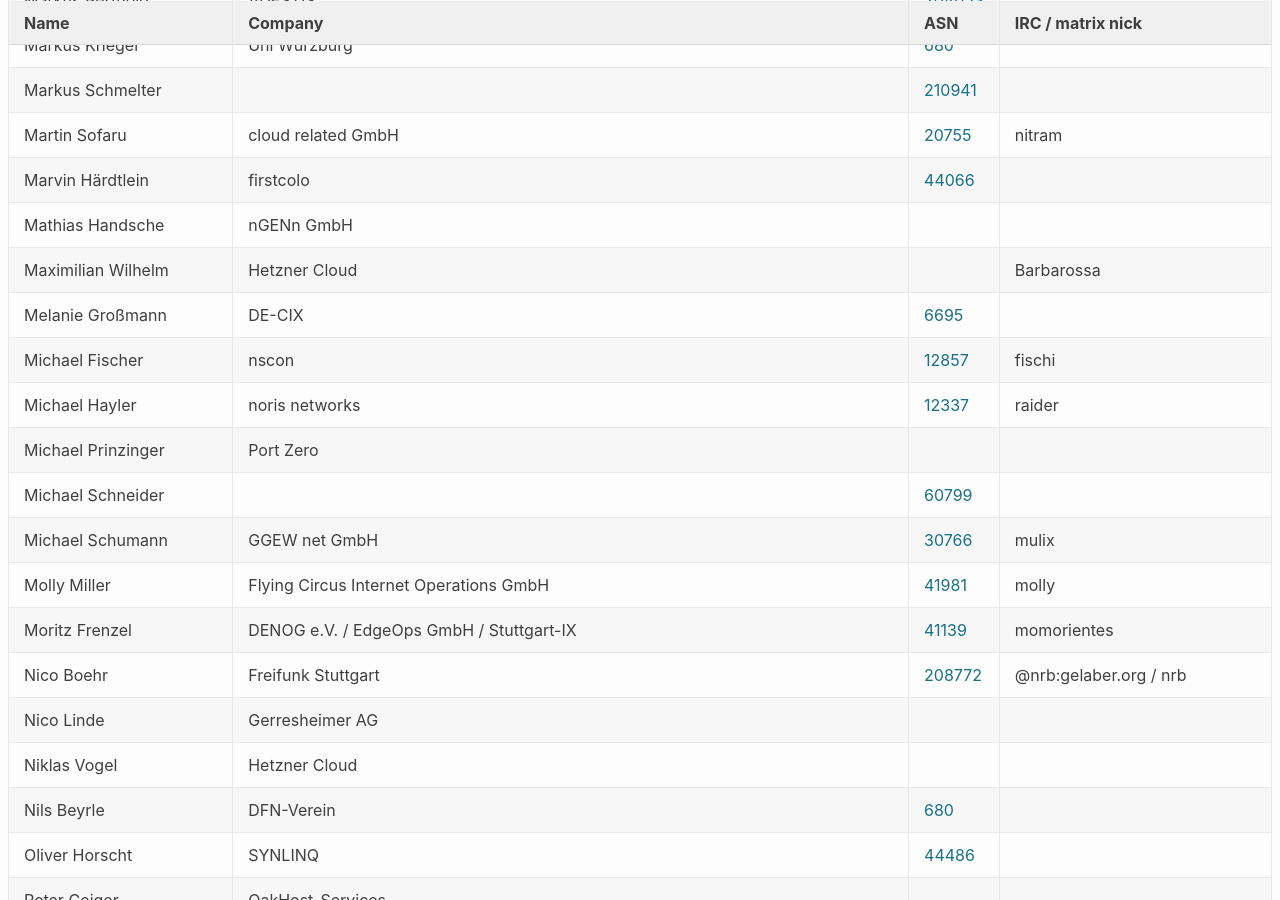
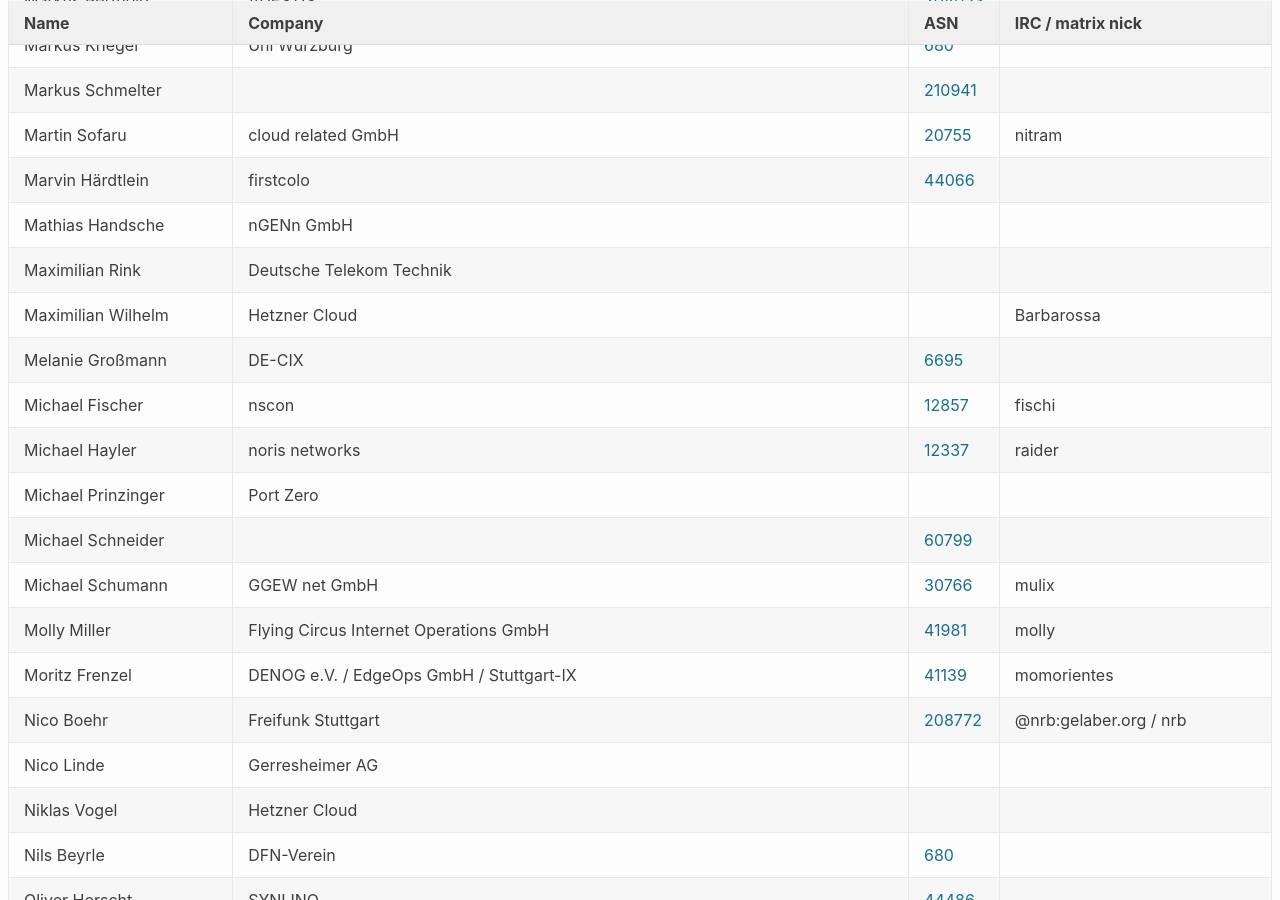
Before and after one commit to denog/pretix-attendeelist, a Jekyll site: the page built from denog17/index.markdown, in a window 1280 px wide and 900 px high, scrolled down 2788 px. Built offline with Jekyll 4.4.1, drawn with Linux system fonts in a browser that asks for light colours.

Commit message:
Latest data: Thu Jun  5 13:18:40 UTC 2025

```diff
--- a/_data/attendees_denog17_onsite.json
+++ b/_data/attendees_denog17_onsite.json
@@ -378,6 +378,12 @@
     "asn": null
   },
   {
+    "name": "Maximilian Rink",
+    "company": "Deutsche Telekom Technik",
+    "irc": null,
+    "asn": null
+  },
+  {
     "name": "Maximilian Wilhelm",
     "company": "Hetzner Cloud",
     "irc": "Barbarossa",
```
